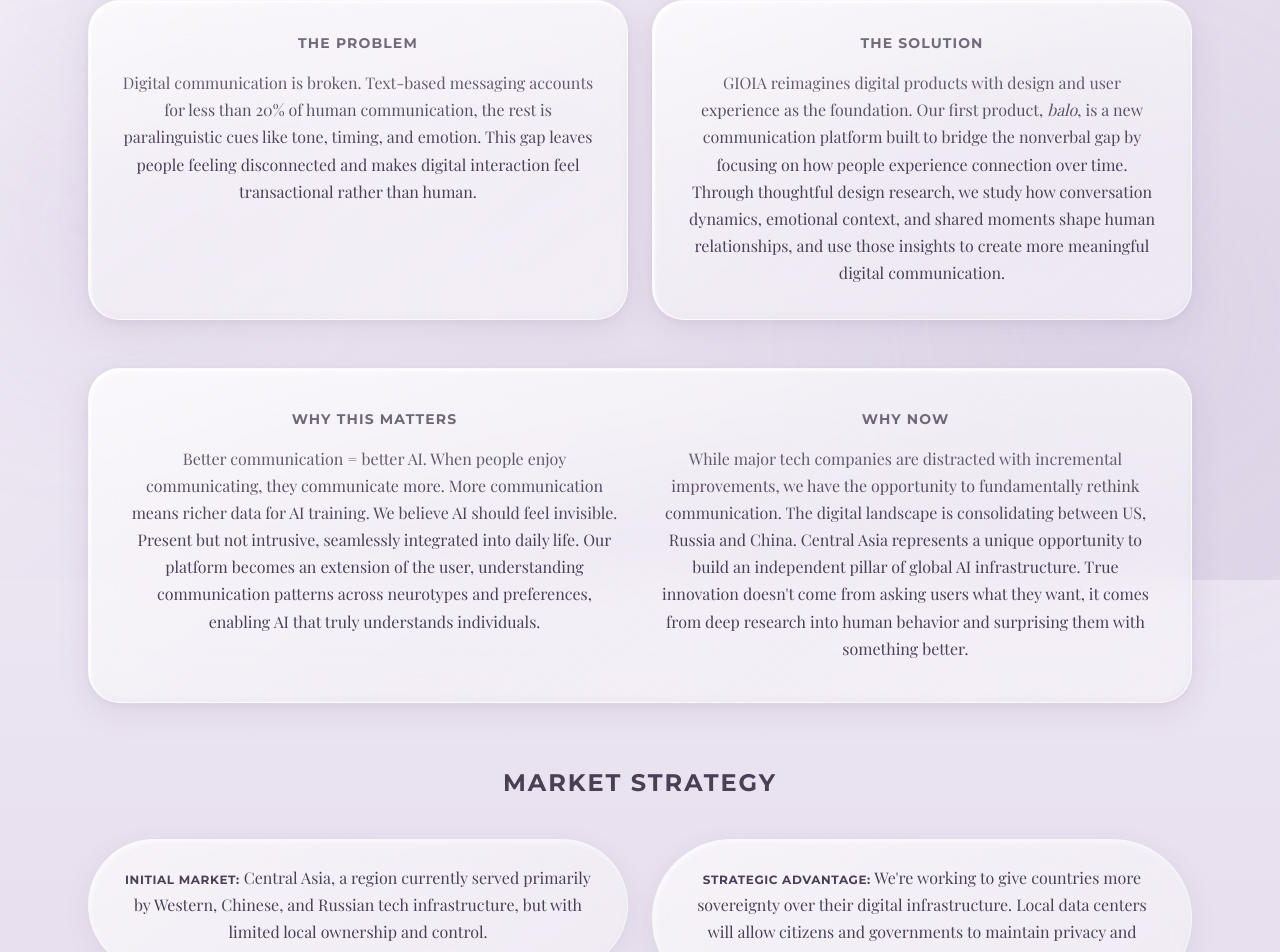
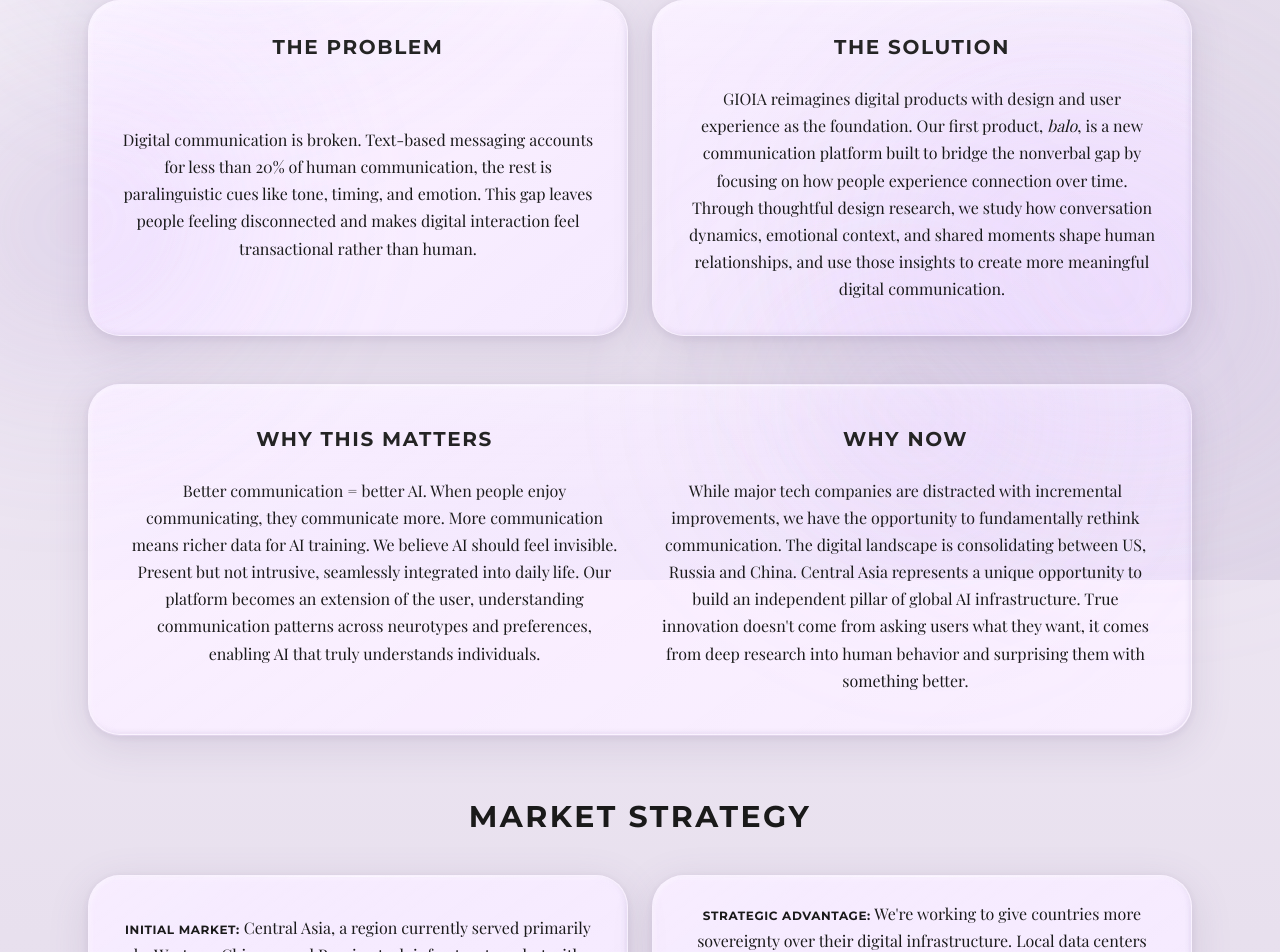
Before and after one commit to GioiaInc/Gioia_landing, a Next.js app: page / in a window 1280 px wide. Shown: the part 220-1172 px from the top of the page. Built offline with nearby package versions, Linux system fonts and the light colour scheme; a web font is replaced by a local one.

Commit message:
Updates tweaking

```diff
--- a/src/app/globals.css
+++ b/src/app/globals.css
@@ -15,6 +15,13 @@
   /* Typography */
   --font-heading: 'Montserrat', sans-serif;
   --font-body: 'Playfair Display', serif;
+
+  /* ===========================================
+     GLASS TUNING - Adjust these to tune glass effect
+     =========================================== */
+  --glass-blur: 0px;              /* Blur amount - increase for more frosted, decrease for clearer */
+  --glass-edge-opacity: 0.3;       /* Edge highlight strength (0-1) - lower = subtler edges */
+  --glass-bevel-strength: 0.4;     /* Bevel highlight strength (0-1) */
 }
 
 * {
@@ -58,134 +65,214 @@ body {
   );
 }
 
-/* Floating gradient blobs */
+/* Floating gradient blobs - skewed and dynamic */
 .blob {
   position: fixed;
-  border-radius: 50%;
+  border-radius: 40% 60% 70% 30% / 40% 50% 60% 50%;
   filter: blur(80px);
-  opacity: 0.5;
+  opacity: 0.6;
   z-index: -1;
-  animation: float 20s ease-in-out infinite;
+  animation: float 25s ease-in-out infinite;
 }
 
 .blob-1 {
-  width: 500px;
+  width: 600px;
   height: 500px;
-  background: radial-gradient(circle, rgba(180, 160, 200, 0.4) 0%, transparent 70%);
-  top: -100px;
+  background: radial-gradient(ellipse, rgba(180, 160, 210, 0.5) 0%, transparent 70%);
+  top: -150px;
   left: -100px;
+  transform: rotate(-15deg);
   animation-delay: 0s;
 }
 
 .blob-2 {
-  width: 600px;
-  height: 600px;
-  background: radial-gradient(circle, rgba(200, 180, 220, 0.35) 0%, transparent 70%);
-  top: 30%;
-  right: -150px;
-  animation-delay: -7s;
+  width: 700px;
+  height: 550px;
+  background: radial-gradient(ellipse, rgba(200, 175, 230, 0.45) 0%, transparent 70%);
+  top: 25%;
+  right: -200px;
+  transform: rotate(20deg);
+  animation-delay: -8s;
 }
 
 .blob-3 {
+  width: 500px;
+  height: 450px;
+  background: radial-gradient(ellipse, rgba(170, 145, 200, 0.5) 0%, transparent 70%);
+  bottom: 15%;
+  left: -150px;
+  transform: rotate(-25deg);
+  animation-delay: -16s;
+}
+
+.blob-4 {
   width: 400px;
-  height: 400px;
-  background: radial-gradient(circle, rgba(170, 150, 190, 0.4) 0%, transparent 70%);
-  bottom: 20%;
-  left: -100px;
-  animation-delay: -14s;
+  height: 350px;
+  background: radial-gradient(ellipse, rgba(190, 165, 220, 0.4) 0%, transparent 70%);
+  top: 60%;
+  right: 10%;
+  transform: rotate(35deg);
+  animation-delay: -12s;
 }
 
 @keyframes float {
   0%, 100% {
-    transform: translate(0, 0) scale(1);
+    transform: translate(0, 0) scale(1) rotate(var(--rotation, 0deg));
   }
   25% {
-    transform: translate(30px, -30px) scale(1.05);
+    transform: translate(40px, -40px) scale(1.08) rotate(calc(var(--rotation, 0deg) + 5deg)) skewX(2deg);
   }
   50% {
-    transform: translate(-20px, 20px) scale(0.95);
+    transform: translate(-30px, 30px) scale(0.95) rotate(calc(var(--rotation, 0deg) - 3deg)) skewY(2deg);
   }
   75% {
-    transform: translate(-30px, -20px) scale(1.02);
+    transform: translate(-40px, -25px) scale(1.03) rotate(calc(var(--rotation, 0deg) + 3deg)) skewX(-2deg);
   }
 }
 
-/* Glass card styling - the key feature */
+/* Glass card styling - transparent refractive glass with bevel */
 .glass-card {
   background: linear-gradient(
     145deg,
-    rgba(255, 255, 255, 0.65) 0%,
-    rgba(255, 255, 255, 0.4) 50%,
-    rgba(250, 248, 252, 0.55) 100%
+    rgba(255, 255, 255, 0.12) 0%,
+    rgba(255, 255, 255, 0.05) 50%,
+    rgba(255, 255, 255, 0.08) 100%
   );
-  backdrop-filter: blur(20px);
-  -webkit-backdrop-filter: blur(20px);
+  backdrop-filter: blur(var(--glass-blur)) saturate(1.4) brightness(1.05);
+  -webkit-backdrop-filter: blur(var(--glass-blur)) saturate(1.4) brightness(1.05);
   border-radius: 32px;
-  border: 1px solid rgba(255, 255, 255, 0.6);
+  border: 1px solid rgba(255, 255, 255, var(--glass-edge-opacity));
   box-shadow:
-    /* Outer soft purple shadow for depth */
-    0 8px 32px rgba(120, 100, 140, 0.12),
-    0 2px 8px rgba(120, 100, 140, 0.08),
-    /* Inner top-left highlight for 3D liquid effect */
-    inset 2px 2px 4px rgba(255, 255, 255, 0.8),
-    inset 1px 1px 2px rgba(255, 255, 255, 0.9),
-    /* Subtle inner bottom shadow for convex feel */
-    inset 0 -2px 6px rgba(140, 120, 160, 0.06);
+    /* Outer soft shadow for floating effect */
+    0 10px 40px rgba(100, 80, 130, 0.15),
+    0 2px 8px rgba(100, 80, 130, 0.1),
+    /* Bevel - top left highlight */
+    inset 2px 2px 4px rgba(255, 255, 255, var(--glass-bevel-strength)),
+    /* Bevel - bottom right shadow */
+    inset -2px -2px 4px rgba(120, 100, 150, 0.1),
+    /* Subtle color refraction on edges */
+    inset 3px 0 8px rgba(255, 200, 255, 0.05),
+    inset -3px 0 8px rgba(200, 220, 255, 0.05);
   position: relative;
   overflow: hidden;
   transition: all 0.4s cubic-bezier(0.4, 0, 0.2, 1);
 }
 
+/* Top light reflection - subtle */
 .glass-card::before {
   content: '';
   position: absolute;
   top: 0;
   left: 0;
   right: 0;
-  height: 50%;
+  height: 40%;
   background: linear-gradient(
     180deg,
-    rgba(255, 255, 255, 0.3) 0%,
+    rgba(255, 255, 255, 0.15) 0%,
+    rgba(255, 255, 255, 0.05) 30%,
     transparent 100%
   );
   border-radius: 32px 32px 0 0;
   pointer-events: none;
 }
 
+/* Top edge highlight - subtle */
+.glass-card::after {
+  content: '';
+  position: absolute;
+  top: 0;
+  left: 10%;
+  right: 10%;
+  height: 1px;
+  background: linear-gradient(
+    90deg,
+    transparent 0%,
+    rgba(255, 255, 255, var(--glass-edge-opacity)) 20%,
+    rgba(255, 255, 255, calc(var(--glass-edge-opacity) + 0.2)) 50%,
+    rgba(255, 255, 255, var(--glass-edge-opacity)) 80%,
+    transparent 100%
+  );
+  pointer-events: none;
+}
+
 .glass-card:hover {
   transform: translateY(-2px);
+  background: linear-gradient(
+    145deg,
+    rgba(255, 255, 255, 0.15) 0%,
+    rgba(255, 255, 255, 0.07) 50%,
+    rgba(255, 255, 255, 0.1) 100%
+  );
   box-shadow:
-    0 12px 40px rgba(120, 100, 140, 0.16),
-    0 4px 12px rgba(120, 100, 140, 0.1),
-    inset 2px 2px 6px rgba(255, 255, 255, 0.9),
-    inset 1px 1px 3px rgba(255, 255, 255, 1),
-    inset 0 -2px 8px rgba(140, 120, 160, 0.08);
+    0 14px 50px rgba(100, 80, 130, 0.18),
+    0 4px 12px rgba(100, 80, 130, 0.12),
+    inset 3px 3px 6px rgba(255, 255, 255, calc(var(--glass-bevel-strength) + 0.1)),
+    inset -3px -3px 6px rgba(120, 100, 150, 0.12),
+    inset 4px 0 10px rgba(255, 200, 255, 0.06),
+    inset -4px 0 10px rgba(200, 220, 255, 0.06);
 }
 
-/* Pill/oval glass cards for strategy bubbles */
+/* Pill/oval glass cards for strategy bubbles - same glass effect with bevel */
 .glass-pill {
   background: linear-gradient(
     145deg,
-    rgba(255, 255, 255, 0.6) 0%,
-    rgba(255, 255, 255, 0.35) 100%
+    rgba(255, 255, 255, 0.12) 0%,
+    rgba(255, 255, 255, 0.05) 50%,
+    rgba(255, 255, 255, 0.08) 100%
   );
-  backdrop-filter: blur(16px);
-  -webkit-backdrop-filter: blur(16px);
-  border-radius: 100px;
-  border: 1px solid rgba(255, 255, 255, 0.5);
+  backdrop-filter: blur(var(--glass-blur)) saturate(1.4) brightness(1.05);
+  -webkit-backdrop-filter: blur(var(--glass-blur)) saturate(1.4) brightness(1.05);
+  border-radius: 32px;
+  border: 1px solid rgba(255, 255, 255, var(--glass-edge-opacity));
   box-shadow:
-    0 6px 24px rgba(120, 100, 140, 0.1),
-    inset 2px 2px 4px rgba(255, 255, 255, 0.7),
-    inset 0 -1px 4px rgba(140, 120, 160, 0.05);
+    /* Outer soft shadow for floating effect */
+    0 10px 40px rgba(100, 80, 130, 0.15),
+    0 2px 8px rgba(100, 80, 130, 0.1),
+    /* Bevel - top left highlight */
+    inset 2px 2px 4px rgba(255, 255, 255, var(--glass-bevel-strength)),
+    /* Bevel - bottom right shadow */
+    inset -2px -2px 4px rgba(120, 100, 150, 0.1),
+    /* Subtle color refraction on edges */
+    inset 3px 0 8px rgba(255, 200, 255, 0.05),
+    inset -3px 0 8px rgba(200, 220, 255, 0.05);
   transition: all 0.3s ease;
+  position: relative;
+  overflow: hidden;
+}
+
+.glass-pill::before {
+  content: '';
+  position: absolute;
+  top: 0;
+  left: 10%;
+  right: 10%;
+  height: 1px;
+  background: linear-gradient(
+    90deg,
+    transparent 0%,
+    rgba(255, 255, 255, var(--glass-edge-opacity)) 30%,
+    rgba(255, 255, 255, calc(var(--glass-edge-opacity) + 0.2)) 50%,
+    rgba(255, 255, 255, var(--glass-edge-opacity)) 70%,
+    transparent 100%
+  );
+  pointer-events: none;
 }
 
 .glass-pill:hover {
-  transform: translateY(-1px);
+  transform: translateY(-2px);
+  background: linear-gradient(
+    145deg,
+    rgba(255, 255, 255, 0.15) 0%,
+    rgba(255, 255, 255, 0.07) 50%,
+    rgba(255, 255, 255, 0.1) 100%
+  );
   box-shadow:
-    0 8px 28px rgba(120, 100, 140, 0.14),
-    inset 2px 2px 6px rgba(255, 255, 255, 0.8),
-    inset 0 -1px 5px rgba(140, 120, 160, 0.06);
+    0 14px 50px rgba(100, 80, 130, 0.18),
+    0 4px 12px rgba(100, 80, 130, 0.12),
+    inset 3px 3px 6px rgba(255, 255, 255, calc(var(--glass-bevel-strength) + 0.1)),
+    inset -3px -3px 6px rgba(120, 100, 150, 0.12),
+    inset 4px 0 10px rgba(255, 200, 255, 0.06),
+    inset -4px 0 10px rgba(200, 220, 255, 0.06);
 }
 
 /* Typography classes */
@@ -203,7 +290,7 @@ body {
   font-weight: 700;
   text-transform: uppercase;
   letter-spacing: 0.08em;
-  color: var(--color-purple-deep);
+  color: #1a1a1a;
 }
 
 /* Body text style */
@@ -211,7 +298,7 @@ body {
   font-family: var(--font-body);
   font-weight: 400;
   line-height: 1.7;
-  color: var(--color-purple-deep);
+  color: #1a1a1a;
 }
 
 /* Brand logo styling */
--- a/src/app/page.tsx
+++ b/src/app/page.tsx
@@ -23,15 +23,19 @@ export default function Home() {
       {/* Floating gradient blobs with parallax */}
       <div
         className="blob blob-1"
-        style={{ transform: `translate(0, ${parallaxOffset * 0.5}px)` }}
+        style={{ '--rotation': '-15deg', transform: `translate(0, ${parallaxOffset * 0.5}px) rotate(-15deg)` } as React.CSSProperties}
       />
       <div
         className="blob blob-2"
-        style={{ transform: `translate(0, ${parallaxOffset * 0.3}px)` }}
+        style={{ '--rotation': '20deg', transform: `translate(0, ${parallaxOffset * 0.3}px) rotate(20deg)` } as React.CSSProperties}
       />
       <div
         className="blob blob-3"
-        style={{ transform: `translate(0, ${parallaxOffset * 0.4}px)` }}
+        style={{ '--rotation': '-25deg', transform: `translate(0, ${parallaxOffset * 0.4}px) rotate(-25deg)` } as React.CSSProperties}
+      />
+      <div
+        className="blob blob-4"
+        style={{ '--rotation': '35deg', transform: `translate(0, ${parallaxOffset * 0.35}px) rotate(35deg)` } as React.CSSProperties}
       />
 
       {/* Content container */}
@@ -54,22 +58,26 @@ export default function Home() {
         </header>
 
         {/* Problem & Solution Section */}
-        <section className="grid md:grid-cols-2 gap-6 mb-12">
+        <section className="grid md:grid-cols-2 gap-6 mb-12 items-stretch">
           <ScrollReveal>
-            <div className="glass-card p-8 h-full">
-              <h2 className="section-heading text-sm mb-4 text-center">THE PROBLEM</h2>
+            <div className="glass-card p-8 h-full flex flex-col">
+              <h2 className="section-heading text-lg md:text-xl mb-6 text-center">THE PROBLEM</h2>
+              <div className="flex-1 flex items-center">
                 <p className="body-text text-center">
                   Digital communication is broken. Text-based messaging accounts for less than 20% of human communication, the rest is paralinguistic cues like tone, timing, and emotion. This gap leaves people feeling disconnected and makes digital interaction feel transactional rather than human.
                 </p>
               </div>
+            </div>
           </ScrollReveal>
 
           <ScrollReveal delay={100}>
-            <div className="glass-card p-8 h-full">
-              <h2 className="section-heading text-sm mb-4 text-center">THE SOLUTION</h2>
+            <div className="glass-card p-8 h-full flex flex-col">
+              <h2 className="section-heading text-lg md:text-xl mb-6 text-center">THE SOLUTION</h2>
+              <div className="flex-1 flex items-center">
                 <p className="body-text text-center">
                   GIOIA reimagines digital products with design and user experience as the foundation. Our first product, <em>balo</em>, is a new communication platform built to bridge the nonverbal gap by focusing on how people experience connection over time. Through thoughtful design research, we study how conversation dynamics, emotional context, and shared moments shape human relationships, and use those insights to create more meaningful digital communication.
                 </p>
+              </div>
             </div>
           </ScrollReveal>
         </section>
@@ -80,13 +88,13 @@ export default function Home() {
             <div className="glass-card p-10">
               <div className="grid md:grid-cols-2 gap-10">
                 <div>
-                  <h2 className="section-heading text-sm mb-4 text-center">WHY THIS MATTERS</h2>
+                  <h2 className="section-heading text-lg md:text-xl mb-6 text-center">WHY THIS MATTERS</h2>
                   <p className="body-text text-center">
                     Better communication = better AI. When people enjoy communicating, they communicate more. More communication means richer data for AI training. We believe AI should feel invisible. Present but not intrusive, seamlessly integrated into daily life. Our platform becomes an extension of the user, understanding communication patterns across neurotypes and preferences, enabling AI that truly understands individuals.
                   </p>
                 </div>
                 <div>
-                  <h2 className="section-heading text-sm mb-4 text-center">WHY NOW</h2>
+                  <h2 className="section-heading text-lg md:text-xl mb-6 text-center">WHY NOW</h2>
                   <p className="body-text text-center">
                     While major tech companies are distracted with incremental improvements, we have the opportunity to fundamentally rethink communication. The digital landscape is consolidating between US, Russia and China. Central Asia represents a unique opportunity to build an independent pillar of global AI infrastructure. True innovation doesn&apos;t come from asking users what they want, it comes from deep research into human behavior and surprising them with something better.
                   </p>
@@ -99,14 +107,14 @@ export default function Home() {
         {/* Market Strategy Section */}
         <section className="mb-16">
           <ScrollReveal>
-            <h2 className="section-heading text-xl md:text-2xl text-center mb-10">
+            <h2 className="section-heading text-2xl md:text-3xl text-center mb-10">
               MARKET STRATEGY
             </h2>
           </ScrollReveal>
 
-          <div className="grid md:grid-cols-2 gap-6 mb-10">
+          <div className="grid md:grid-cols-2 gap-6 mb-10 items-stretch">
             <ScrollReveal delay={100}>
-              <div className="glass-pill px-8 py-6">
+              <div className="glass-pill px-8 py-6 h-full flex items-center justify-center">
                 <p className="body-text text-center">
                   <strong className="font-heading text-xs uppercase tracking-wider">Initial Market:</strong>{' '}
                   Central Asia, a region currently served primarily by Western, Chinese, and Russian tech infrastructure, but with limited local ownership and control.
@@ -115,7 +123,7 @@ export default function Home() {
             </ScrollReveal>
 
             <ScrollReveal delay={200}>
-              <div className="glass-pill px-8 py-6">
+              <div className="glass-pill px-8 py-6 h-full flex items-center justify-center">
                 <p className="body-text text-center">
                   <strong className="font-heading text-xs uppercase tracking-wider">Strategic Advantage:</strong>{' '}
                   We&apos;re working to give countries more sovereignty over their digital infrastructure. Local data centers will allow citizens and governments to maintain privacy and control. Data can then be used to train localized AI models.
@@ -146,7 +154,7 @@ export default function Home() {
         {/* Current Designs Section */}
         <section className="mb-16">
           <ScrollReveal>
-            <h2 className="section-heading text-xl md:text-2xl text-center mb-10">
+            <h2 className="section-heading text-2xl md:text-3xl text-center mb-10">
               CURRENT DESIGNS
             </h2>
           </ScrollReveal>
@@ -291,7 +299,7 @@ function ScrollReveal({
   return (
     <div
       ref={ref}
-      className={`transition-all duration-700 ease-out ${
+      className={`transition-all duration-700 ease-out h-full ${
         isVisible
           ? 'opacity-100 translate-y-0'
           : 'opacity-0 translate-y-8'
```
Lines whose indentation alone changed are shown as unchanged.
